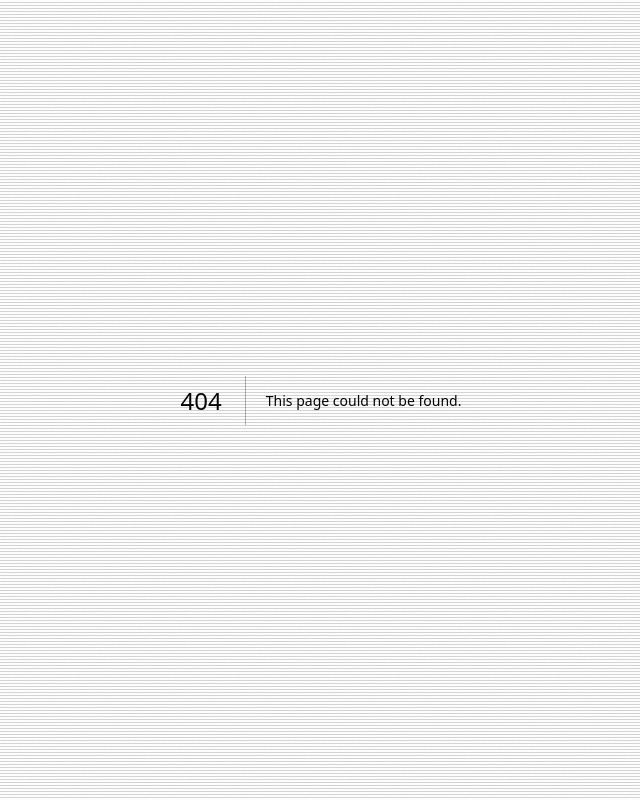
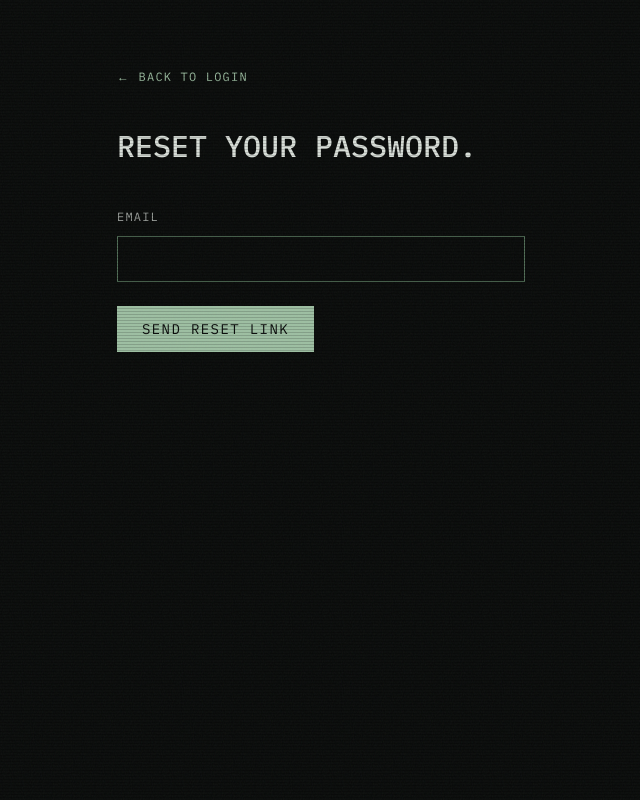
Before and after one commit to VFXviper007/observer, a Next.js app: page /forgot-password in a window 1280 px wide. Before the commit this address had no page. Shown: the whole page, without its empty margins (319-959 px from the left). Built offline with nearby package versions, Linux system fonts and the light colour scheme.

Commit message:
Add forgot password page with form and navigation

```diff
--- /dev/null
+++ b/app/forgot-password/page.tsx
@@ -0,0 +1,9 @@
+import Link from "next/link";
+import { ForgotForm } from "@/components/PasswordFlows";
+export const metadata = { title: "Reset password — THE OBSERVER" };
+export default function Page() {
+  return (<main id="main" className="mx-auto max-w-md px-5 py-16">
+    <Link href="/login" className="font-mono text-xs tracking-widest text-phosphor hover:text-amber">&larr; BACK TO LOGIN</Link>
+    <h1 className="mt-10 font-mono text-3xl font-medium text-paper">RESET YOUR PASSWORD.</h1>
+    <div className="mt-10"><ForgotForm /></div></main>);
+}
```
